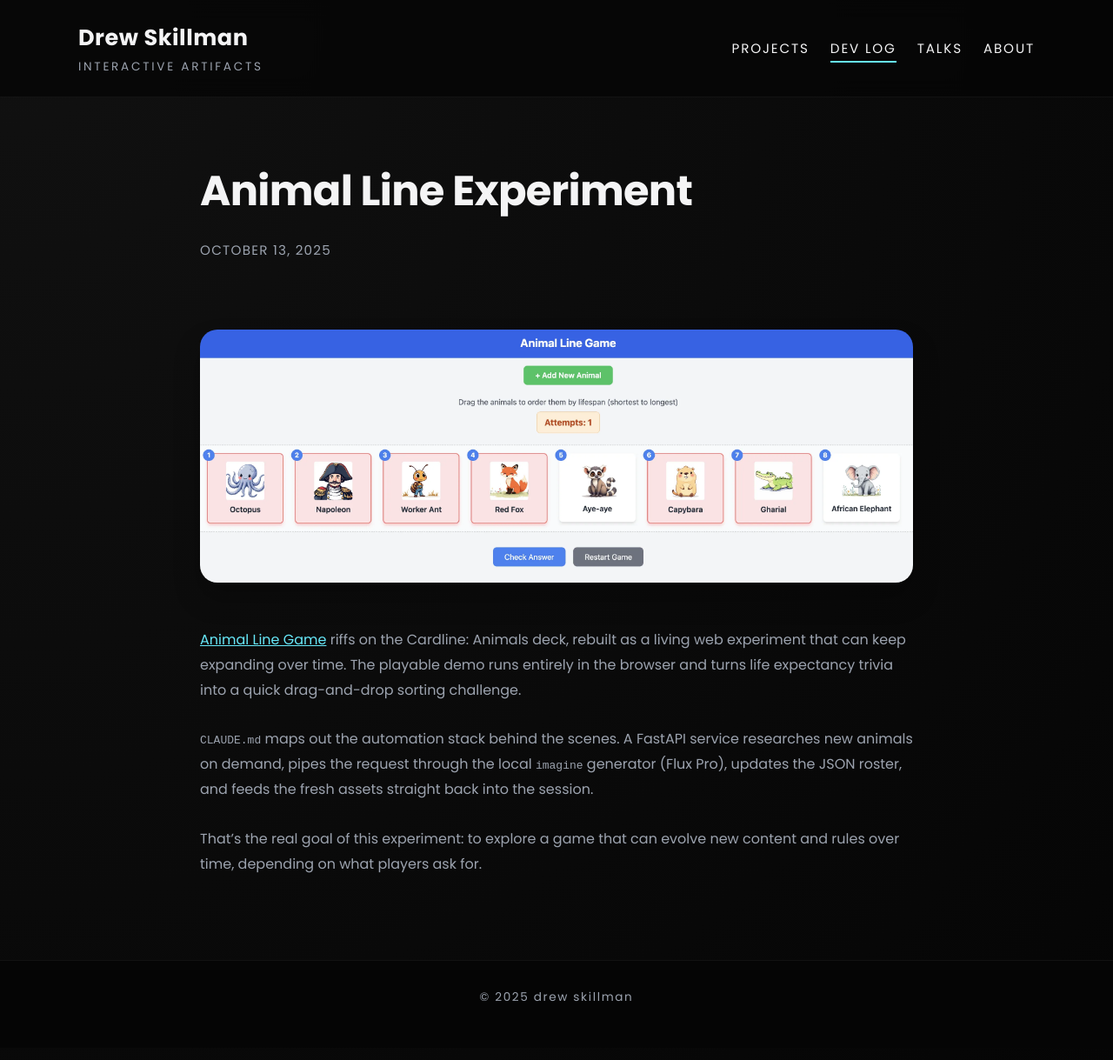
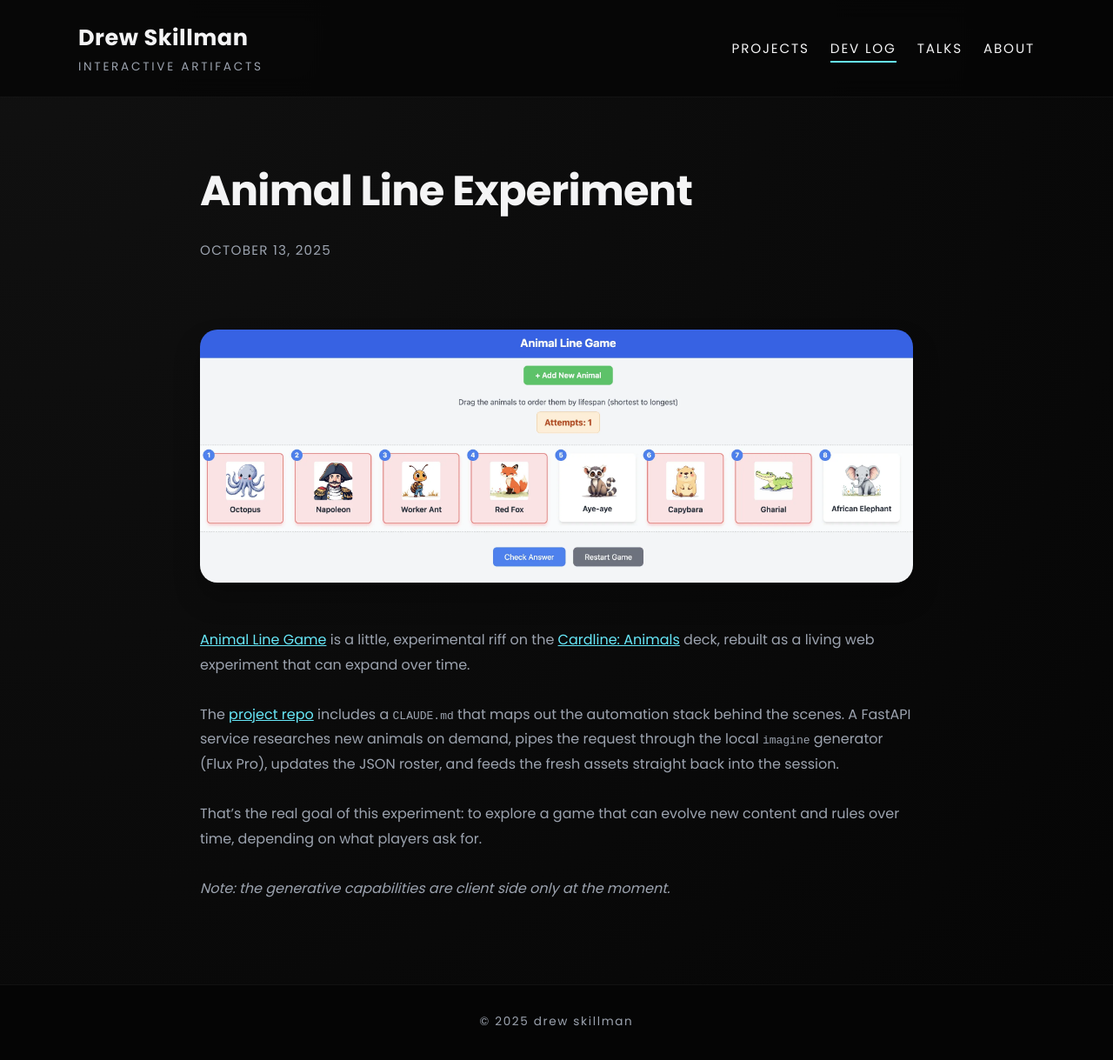
Before and after one commit to dskill/website, a Jekyll site: the page built from _devlog/animal-line-experiment.md, in a window 1280 px wide and 1233 px high. Shown: the top 1219 px of the window at 87% size. Built offline with Jekyll 4.4.1, drawn with Linux system fonts in a browser that asks for light colours.

Commit message:
Enhance "Animal Line Experiment" dev log entry by updating project description for clarity, adding links to relevant resources, and including a note on generative capabilities; improve overall readability.

```diff
--- a/_devlog/animal-line-experiment.md
+++ b/_devlog/animal-line-experiment.md
@@ -6,10 +6,12 @@ source_link: /devlog/animal-line-experiment
 thumbnail: /assets/images/devlog/animal-line-experiment/screenshot.webp
 ---
 
-![Animal Line Experiment]({{ '/assets/images/devlog/animal-line-experiment/screenshot.webp' | relative_url }})
+[![Animal Line Experiment]({{ '/assets/images/devlog/animal-line-experiment/screenshot.webp' | relative_url }})](https://dskill.github.io/silly_sorting_game/)
 
-[Animal Line Game](https://dskill.github.io/silly_sorting_game/) riffs on the Cardline: Animals deck, rebuilt as a living web experiment that can keep expanding over time. The playable demo runs entirely in the browser and turns life expectancy trivia into a quick drag-and-drop sorting challenge.
+[Animal Line Game](https://dskill.github.io/silly_sorting_game/) is a little, experimental riff on the [Cardline: Animals](https://www.redballoon.com/product/cardline-animals-card-game/26296?srsltid=AfmBOorp-SBwzVohcSfsxPP3IOFh-olygxck9qsqkVMI0-A7sHQYJpUB) deck, rebuilt as a living web experiment that can expand over time.
 
-`CLAUDE.md` maps out the automation stack behind the scenes. A FastAPI service researches new animals on demand, pipes the request through the local `imagine` generator (Flux Pro), updates the JSON roster, and feeds the fresh assets straight back into the session.
+The [project repo](https://github.com/dskill/silly_sorting_game) includes a `CLAUDE.md` that maps out the automation stack behind the scenes. A FastAPI service researches new animals on demand, pipes the request through the local `imagine` generator (Flux Pro), updates the JSON roster, and feeds the fresh assets straight back into the session.
 
 That's the real goal of this experiment: to explore a game that can evolve new content and rules over time, depending on what players ask for.
+
+*Note: the generative capabilities are client side only at the moment.*
```
